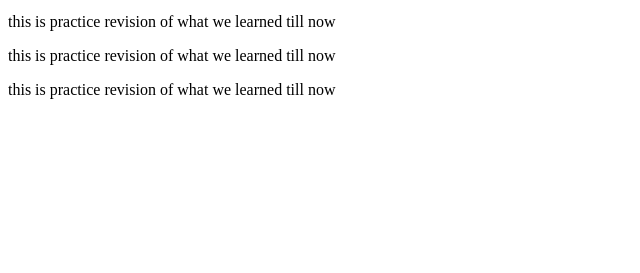
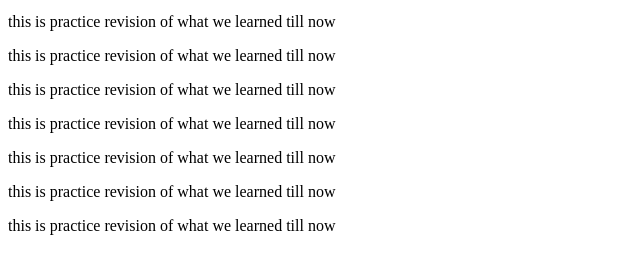
Before and after one commit to Saini9495/practice-git, a plain HTML site: page index.html in a window 1280 px wide. Shown: the part 101-374 px from the top of the page, without its empty margins (0-640 px from the left). Drawn offline with Linux system fonts and the light colour scheme.

Commit message:
updated the index.html file

```diff
--- a/index.html
+++ b/index.html
@@ -11,6 +11,9 @@
     <p> this is practice revision of what  we learned till now </p>
     <p> this is practice revision of what  we learned till now </p>
     <p> this is practice revision of what  we learned till now </p>
-
+    <p> this is practice revision of what  we learned till now </p>
+    <p> this is practice revision of what  we learned till now </p>
+    <p> this is practice revision of what  we learned till now </p>
+    <p> this is practice revision of what  we learned till now </p>
 </body>
 </html>
```
